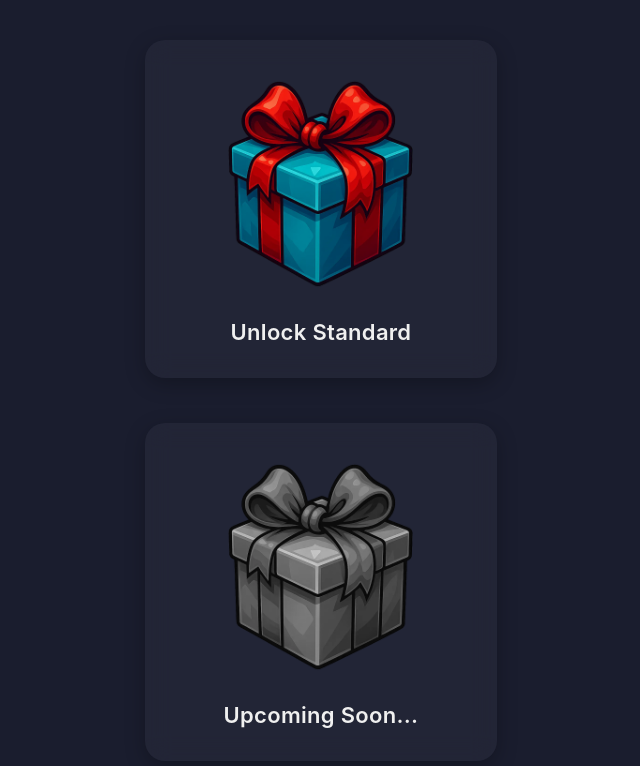
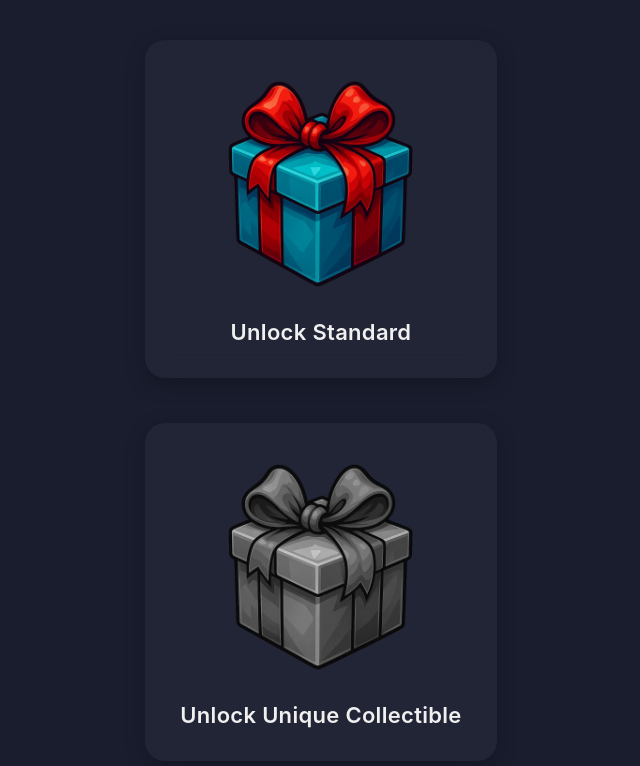
Before and after one commit to svettuff/SapphireDrop, a React (Vite) app: page / in a window 1280 px wide. Shown: the top 766 px of the page, without its empty margins (319-959 px from the left). Built offline with nearby package versions, Linux system fonts and the light colour scheme.

Commit message:
collectible start

```diff
--- a/src/Menu.jsx
+++ b/src/Menu.jsx
@@ -10,7 +10,7 @@ function Menu({ onStandard, onCustom }) {
             </div>
             <div className="gift-block" onClick={onCustom}>
                 <img src={gift2} alt="Gray gift" className="gift-img" />
-                <h1 className="label">Upcoming Soon...</h1>
+                <h1 className="label">Unlock Unique Collectible</h1>
             </div>
         </div>
     )
--- a/src/SpinCustom.jsx
+++ b/src/SpinCustom.jsx
@@ -5,7 +5,7 @@ function SpinCustom() {
         <div className="container">
             <div className="gift-block caution">
                 <img src={gift2} alt="Custom spin" className="gift-img" />
-                <h1 className="label">Opening Custom...</h1>
+                <h1 className="label">Unlock Unique Collectible</h1>
             </div>
         </div>
     )
```
